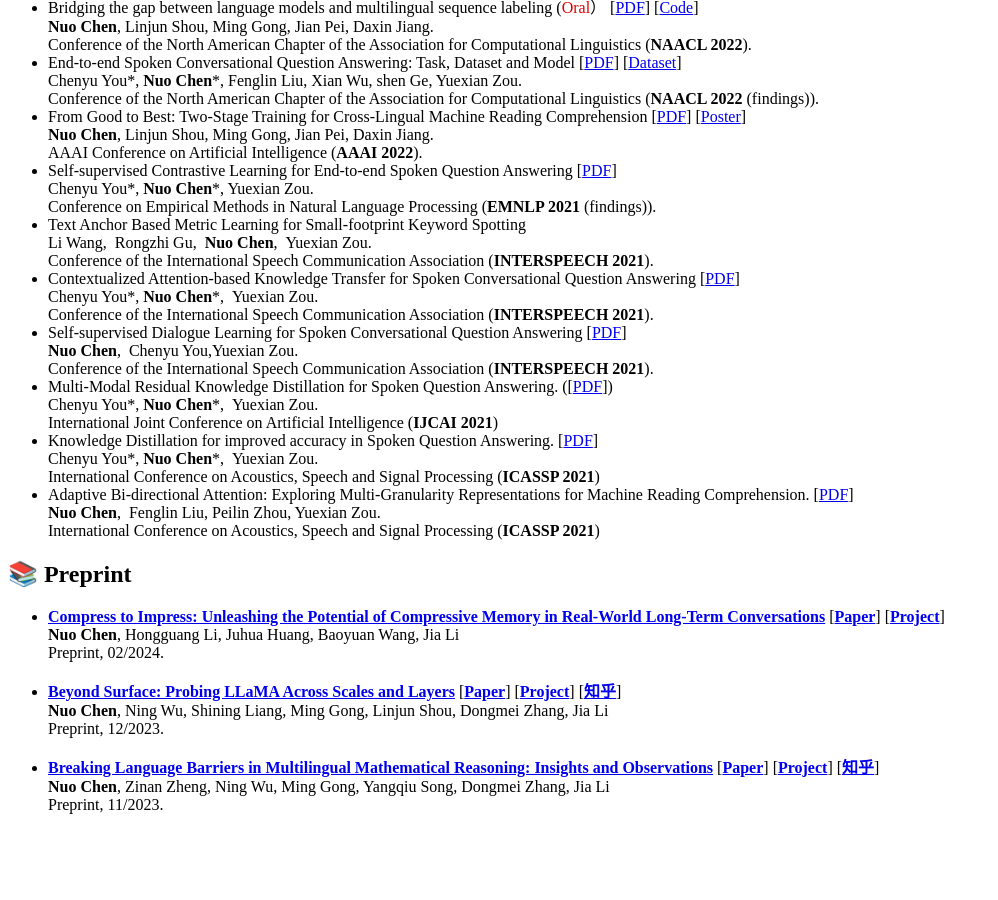
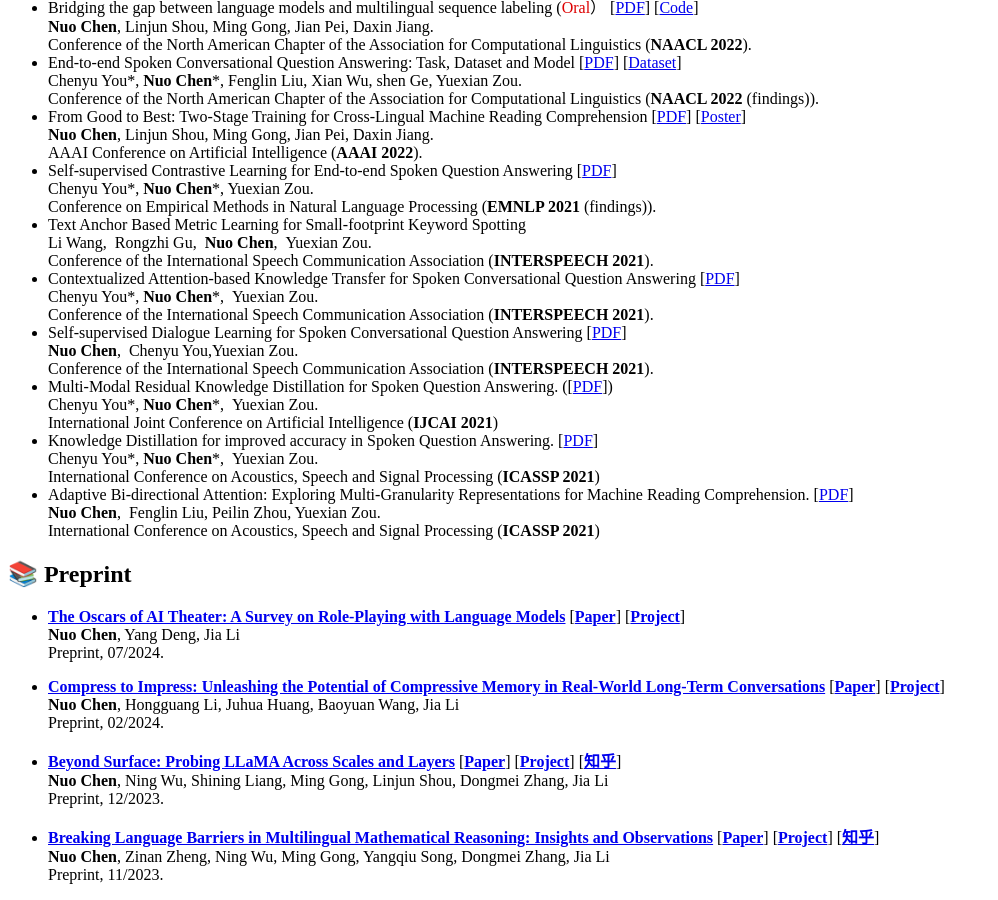
Before and after one commit to jerrynchen/jerrynchen.github.io, a Jekyll site: the page built from _pages/includes/patent.md, in a window 1280 px wide and 900 px high, scrolled down 1062 px. Shown: the whole window, without its empty margins (0-998 px from the left). Built offline with Jekyll 4.4.1, drawn with Linux system fonts in a browser that asks for light colours; our own code applies the rules of GitHub Pages for plain Markdown files; before the commit the page ends 1892 px from its top, so only the background shows below that.

Commit message:
Update patent.md

```diff
--- a/_pages/includes/patent.md
+++ b/_pages/includes/patent.md
@@ -70,6 +70,9 @@ International Conference on Acoustics, Speech and Signal Processing (**ICASSP 20
 
 ## 📚 Preprint
 
+* [**The Oscars of AI Theater: A Survey on Role-Playing with Language Models**](https://arxiv.org/abs/2407.11484) [[**Paper**](https://arxiv.org/abs/2407.11484)] [[**Project**](https://github.com/nuochenpku/Awesome-Role-Play-Papers)] <br>
+**Nuo Chen**, Yang Deng, Jia Li <br>
+Preprint, 07/2024.
 
 
 * [**Compress to Impress: Unleashing the Potential of Compressive Memory in Real-World Long-Term Conversations**](https://arxiv.org/abs/2402.11975)  [[**Paper**](https://arxiv.org/abs/2402.11975)] [[**Project**](https://github.com/nuochenpku/COMEDY)] <br>
```
